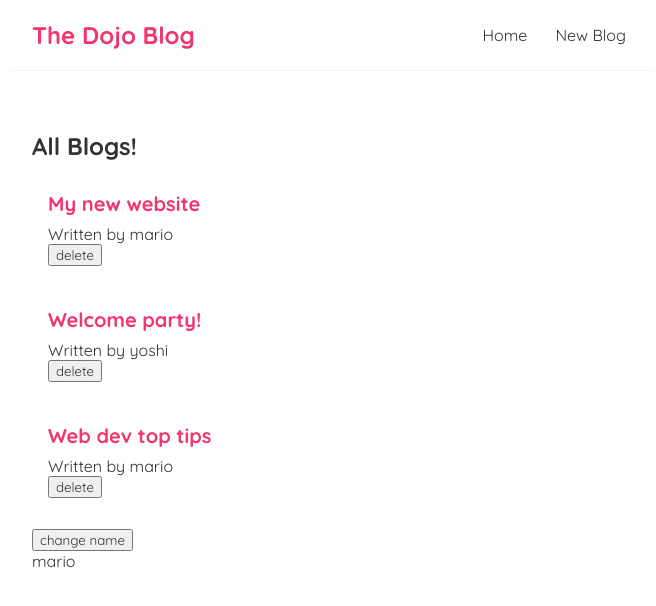
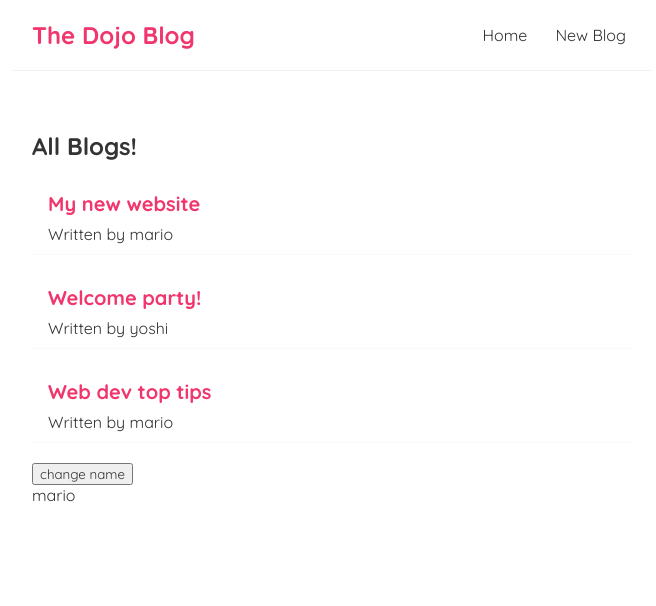
Before and after one commit to VinceNguyen35/dojo-blog, a React (Create React App) app: page / in a window 1280 px wide. Shown: the top 606 px of the page, without its empty margins (308-964 px from the left). Built offline with nearby package versions, Linux system fonts and the light colour scheme.

Commit message:
Remove handleDelete

```diff
--- a/src/BlogList.js
+++ b/src/BlogList.js
@@ -1,4 +1,4 @@
-const BlogList = ({blogs, title, handleDelete}) => {
+const BlogList = ({blogs, title}) => {
     return (
         <div className="blog-list">
             <h2>{ title }</h2>
@@ -6,7 +6,6 @@
                 <div className="blog-preview" key={blog.id}>
                     <h2>{ blog.title }</h2>
                     <p>Written by { blog.author }</p>
-                    <button onClick={() => handleDelete(blog.id)}>delete</button>
                 </div>
             ))}
         </div>
```
